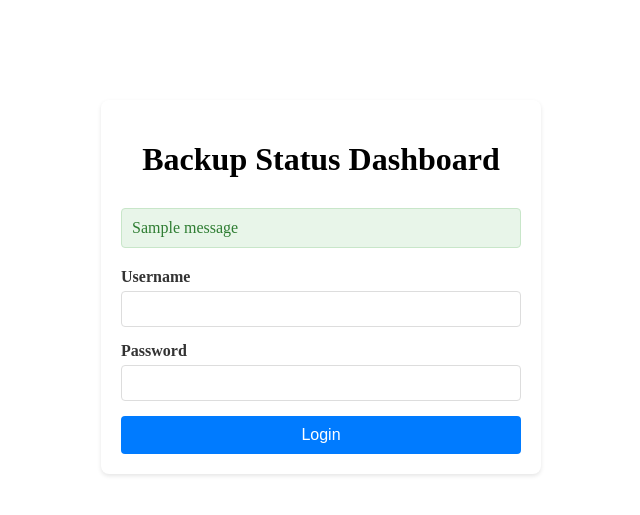
After one commit to bekaheni/Backup-Status, a Flask app: page /login in a window 1280 px wide. The commit adds this page. Shown: the top 515 px of the page, without its empty margins (319-959 px from the left). Run offline with Flask 3, Linux system fonts and the light colour scheme; tables that the repository leaves empty hold one stand-in row (values such as "Sample post"); one stand-in notice (Sample message) is shown; parts of the project's set-up code (start-up, migrations or seed data) failed here and were passed over.

```diff
--- a/app.py
+++ b/app.py
@@ -1,7 +1,7 @@
 import os
 import re
 from datetime import datetime, timedelta
-from flask import Flask, render_template, jsonify, request
+from flask import Flask, render_template, jsonify, request, redirect, url_for, flash
 from flask_sqlalchemy import SQLAlchemy
 from apscheduler.schedulers.background import BackgroundScheduler
 from dotenv import load_dotenv
@@ -10,6 +10,8 @@ import email
 from email.header import decode_header
 from bs4 import BeautifulSoup
 from flask_migrate import Migrate
+from flask_login import LoginManager, UserMixin, login_user, login_required, logout_user, current_user
+from werkzeug.security import generate_password_hash, check_password_hash
 from utils import SERVER_COMPANIES, get_company_for_server
 
 # Load environment variables
@@ -17,23 +19,39 @@ load_dotenv()
 
 app = Flask(__name__)
 
-# Configure SQLAlchemy
+# Configure Flask
 app.config['SQLALCHEMY_DATABASE_URI'] = 'sqlite:///backup_status.db'
 app.config['SQLALCHEMY_TRACK_MODIFICATIONS'] = False
 app.config['SQLALCHEMY_ENGINE_OPTIONS'] = {
     'pool_pre_ping': True,
     'pool_recycle': 300,
 }
+app.config['SECRET_KEY'] = os.getenv('SECRET_KEY', 'your-secret-key-here')  # Change this in production
 
 # Initialize Flask-SQLAlchemy
 db = SQLAlchemy(app)
 
-# Initialize the database
-with app.app_context():
-    db.create_all()
-    print("Database initialized")
+# Initialize Flask-Login
+login_manager = LoginManager()
+login_manager.init_app(app)
+login_manager.login_view = 'login'
 
-migrate = Migrate(app, db)
+# User Model
+class User(UserMixin, db.Model):
+    id = db.Column(db.Integer, primary_key=True)
+    username = db.Column(db.String(80), unique=True, nullable=False)
+    password_hash = db.Column(db.String(128))
+    is_admin = db.Column(db.Boolean, default=False)
+
+    def set_password(self, password):
+        self.password_hash = generate_password_hash(password)
+
+    def check_password(self, password):
+        return check_password_hash(self.password_hash, password)
+
+@login_manager.user_loader
+def load_user(user_id):
+    return User.query.get(int(user_id))
 
 # Database Model
 class BackupStatus(db.Model):
@@ -46,6 +64,7 @@ class BackupStatus(db.Model):
     html_body = db.Column(db.Text)  # Add HTML body field
     company = db.Column(db.String(100))
     email_type = db.Column(db.String(50), nullable=True)  # Add email_type field
+    cleared_by = db.Column(db.Integer, db.ForeignKey('user.id'), nullable=True)
 
 def connect_to_imap(email_type='server'):
     try:
@@ -352,7 +371,35 @@ def check_email(email_type='server'):
             except:
                 pass
 
+@app.route('/login', methods=['GET', 'POST'])
+def login():
+    if current_user.is_authenticated:
+        return redirect(url_for('index'))
+
+    if request.method == 'POST':
+        username = request.form.get('username')
+        password = request.form.get('password')
+        user = User.query.filter_by(username=username).first()
+
+        if user and user.check_password(password):
+            login_user(user)
+            flash('Logged in successfully.', 'success')
+            next_page = request.args.get('next')
+            return redirect(next_page or url_for('index'))
+        else:
+            flash('Invalid username or password.', 'error')
+
+    return render_template('login.html')
+
+@app.route('/logout')
+@login_required
+def logout():
+    logout_user()
+    flash('Logged out successfully.', 'success')
+    return redirect(url_for('login'))
+
 @app.route('/')
+@login_required
 def index():
     with app.app_context():
         # Get all servers for server backups
@@ -378,6 +425,7 @@ def index():
                               total_servers=total_servers)
 
 @app.route('/nas')
+@login_required
 def nas_view():
     with app.app_context():
         # Get all servers for NAS backups
@@ -403,12 +451,14 @@ def nas_view():
                               total_servers=total_servers)
 
 @app.route('/clear')
+@login_required
 def clear_backup_status():
     db.session.query(BackupStatus).delete()
     db.session.commit()
     return 'All backup status records deleted.'
 
 @app.route('/clear-database', methods=['POST'])
+@login_required
 def clear_database():
     try:
         with app.app_context():
@@ -429,6 +479,7 @@ def clear_database():
         })
 
 @app.route('/delete-old-emails', methods=['POST'])
+@login_required
 def delete_old_emails():
     try:
         email_type = request.json.get('email_type', 'server')
@@ -480,8 +531,36 @@ def init_db():
         db.create_all()
         print("Database initialized")
 
-# Initialize the database when the application starts
-init_db()
+def start_background_jobs():
+    # Initialize scheduler with both email types
+    scheduler = BackgroundScheduler()
+    # Add immediate jobs for both email types
+    scheduler.add_job(func=lambda: check_email('server'), trigger="date", run_date=datetime.now())
+    scheduler.add_job(func=lambda: check_email('nas'), trigger="date", run_date=datetime.now())
+    # Add recurring jobs for both email types
+    scheduler.add_job(func=lambda: check_email('server'), trigger="interval", minutes=5)
+    scheduler.add_job(func=lambda: check_email('nas'), trigger="interval", minutes=5)
+    scheduler.start()
+    print("Scheduler started - checking both email accounts immediately and then every 5 minutes")
+
+# Initialize the database and create admin user
+with app.app_context():
+    db.create_all()
+    # Check if admin user exists
+    admin = User.query.filter_by(username='admin').first()
+    if not admin:
+        admin = User(username='admin', is_admin=True)
+        admin.set_password('admin123')
+        db.session.add(admin)
+        db.session.commit()
+        print("Admin user created")
+    else:
+        print("Admin user already exists")
+
+if __name__ == '__main__':
+    start_background_jobs()
+    update_existing_companies()  # TEMP: update company names in DB after mapping change
+    app.run(host='0.0.0.0', port=5000, debug=False)
 
 # Configure session handling
 @app.teardown_appcontext
@@ -490,18 +569,3 @@ def shutdown_session(exception=None):
     if exception:
         db.session.rollback()
     db.session.close()
-
-# Initialize scheduler with both email types
-scheduler = BackgroundScheduler()
-# Add immediate jobs for both email types
-scheduler.add_job(func=lambda: check_email('server'), trigger="date", run_date=datetime.now())
-scheduler.add_job(func=lambda: check_email('nas'), trigger="date", run_date=datetime.now())
-# Add recurring jobs for both email types
-scheduler.add_job(func=lambda: check_email('server'), trigger="interval", minutes=5)
-scheduler.add_job(func=lambda: check_email('nas'), trigger="interval", minutes=5)
-scheduler.start()
-print("Scheduler started - checking both email accounts immediately and then every 5 minutes")
-
-if __name__ == '__main__':
-    update_existing_companies()  # TEMP: update company names in DB after mapping change
-    app.run(host='0.0.0.0', port=5000, debug=False)
--- a/credentials.json
+++ /dev/null
@@ -1 +0,0 @@
-{"installed":{"client_id":"871511870809-j0h35e8kvsbi5gdutlmm3bco6t82595e.apps.googleusercontent.com","project_id":"bekat-it-server-backup","auth_uri":"https://accounts.google.com/o/oauth2/auth","token_uri":"https://oauth2.googleapis.com/token","auth_provider_x509_cert_url":"https://www.googleapis.com/oauth2/v1/certs","client_secret":"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","redirect_uris":["http://localhost"]}}
--- a/requirements.txt
+++ b/requirements.txt
@@ -10,8 +10,10 @@ colorama==0.4.6
 dnspython==2.7.0
 email-validator==2.1.0.post1
 Flask==3.0.2
+Flask-Login==0.6.3
 Flask-Migrate==4.1.0
 Flask-SQLAlchemy==3.1.1
+Flask-WTF==1.2.1
 git-filter-repo==2.47.0
 google-api-core==2.24.2
 google-api-python-client==2.95.0
@@ -48,3 +50,4 @@ tzdata==2025.2
 tzlocal==5.3.1
 uritemplate==4.1.1
 Werkzeug==3.1.3
+WTForms==3.1.2
--- /dev/null
+++ b/templates/login.html
@@ -0,0 +1,99 @@
+<!DOCTYPE html>
+<html lang="en">
+<head>
+    <meta charset="UTF-8">
+    <meta name="viewport" content="width=device-width, initial-scale=1.0">
+    <title>Login - Backup Status Dashboard</title>
+    <link rel="stylesheet" href="{{ url_for('static', filename='css/style.css') }}">
+    <link rel="stylesheet" href="https://cdnjs.cloudflare.com/ajax/libs/font-awesome/6.0.0/css/all.min.css">
+    <style>
+        .login-container {
+            max-width: 400px;
+            margin: 100px auto;
+            padding: 20px;
+            background: white;
+            border-radius: 8px;
+            box-shadow: 0 2px 4px rgba(0, 0, 0, 0.1);
+        }
+        .login-form {
+            display: flex;
+            flex-direction: column;
+            gap: 15px;
+        }
+        .form-group {
+            display: flex;
+            flex-direction: column;
+            gap: 5px;
+        }
+        .form-group label {
+            font-weight: bold;
+            color: #333;
+        }
+        .form-group input {
+            padding: 8px;
+            border: 1px solid #ddd;
+            border-radius: 4px;
+            font-size: 16px;
+        }
+        .login-btn {
+            background: #007bff;
+            color: white;
+            padding: 10px;
+            border: none;
+            border-radius: 4px;
+            cursor: pointer;
+            font-size: 16px;
+        }
+        .login-btn:hover {
+            background: #0056b3;
+        }
+        .flash-messages {
+            margin-bottom: 20px;
+        }
+        .flash-message {
+            padding: 10px;
+            border-radius: 4px;
+            margin-bottom: 10px;
+        }
+        .flash-message.error {
+            background: #ffebee;
+            color: #c62828;
+            border: 1px solid #ffcdd2;
+        }
+        .flash-message.success {
+            background: #e8f5e9;
+            color: #2e7d32;
+            border: 1px solid #c8e6c9;
+        }
+    </style>
+</head>
+<body>
+    <div class="login-container">
+        <h1 style="text-align: center; margin-bottom: 30px;">Backup Status Dashboard</h1>
+
+        {% with messages = get_flashed_messages(with_categories=true) %}
+            {% if messages %}
+                <div class="flash-messages">
+                    {% for category, message in messages %}
+                        <div class="flash-message {{ category }}">
+                            {{ message }}
+                        </div>
+                    {% endfor %}
+                </div>
+            {% endif %}
+        {% endwith %}
+
+        <form method="POST" action="{{ url_for('login') }}" class="login-form">
+            <div class="form-group">
+                <label for="username">Username</label>
+                <input type="text" id="username" name="username" required>
+            </div>
+            <div class="form-group">
+                <label for="password">Password</label>
+                <input type="password" id="password" name="password" required>
+            </div>
+            <button type="submit" class="login-btn">Login</button>
+        </form>
+    </div>
+</body>
+</html>
```
Also changed, not shown: templates/index.html (+62 -7 lines), templates/nas.html (+62 -3 lines).
